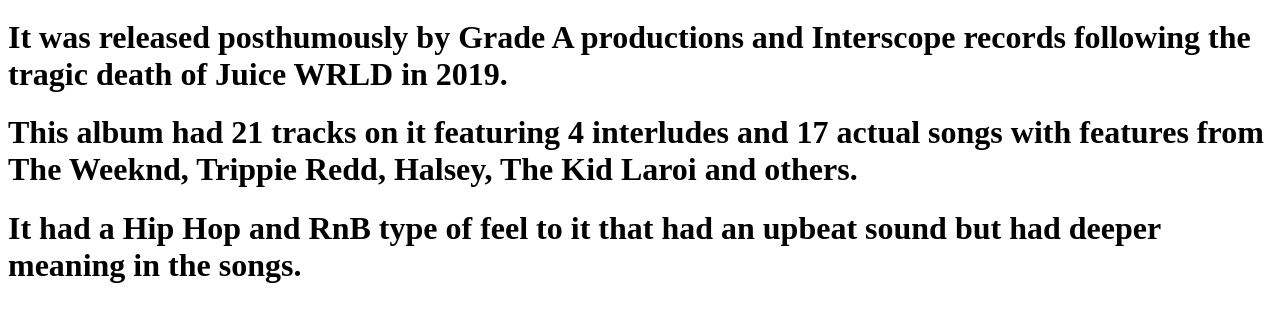
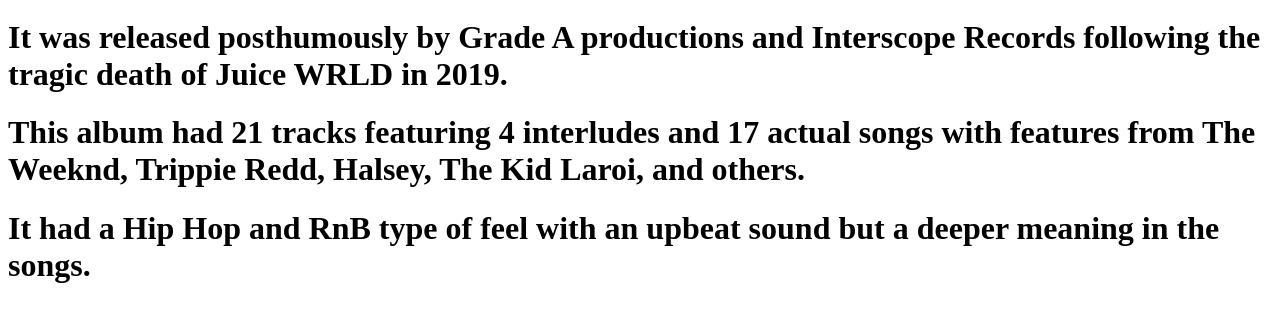
Before and after one commit to Ant-07/26rami.github.io, a plain HTML site: page OoglyBoogly/LegendsNeverDie.html in a window 1280 px wide. Shown: the part 61-382 px from the top of the page. Drawn offline with Linux system fonts and the light colour scheme.

Commit message:
Update LegendsNeverDie.html
Fixed spelling and grammar errors

```diff
--- a/OoglyBoogly/LegendsNeverDie.html
+++ b/OoglyBoogly/LegendsNeverDie.html
@@ -7,8 +7,8 @@
 </head>
 <body>
     <h1>This album was his 3rd album released July 10th 2020.</h1>
-    <h1>It was released posthumously by Grade A productions and Interscope records following the tragic death of Juice WRLD in 2019.</h1>
-    <h1>This album had 21 tracks on it featuring 4 interludes and 17 actual songs with features from The Weeknd, Trippie Redd, Halsey, The Kid Laroi and others.</h1>
-    <h1>It had a Hip Hop and RnB type of feel to it that had an upbeat sound but had deeper meaning in the songs.</h1>
+    <h1>It was released posthumously by Grade A productions and Interscope Records following the tragic death of Juice WRLD in 2019.</h1>
+    <h1>This album had 21 tracks featuring 4 interludes and 17 actual songs with features from The Weeknd, Trippie Redd, Halsey, The Kid Laroi, and others.</h1>
+    <h1>It had a Hip Hop and RnB type of feel with an upbeat sound but a deeper meaning in the songs.</h1>
 </body>
 </html>
```
